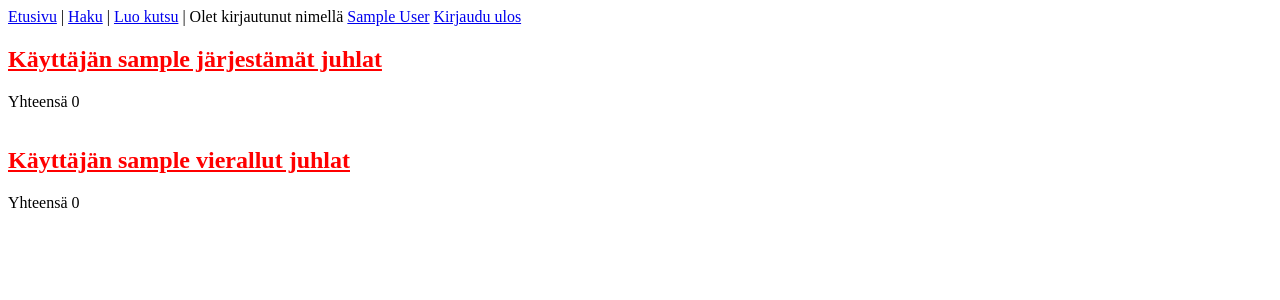
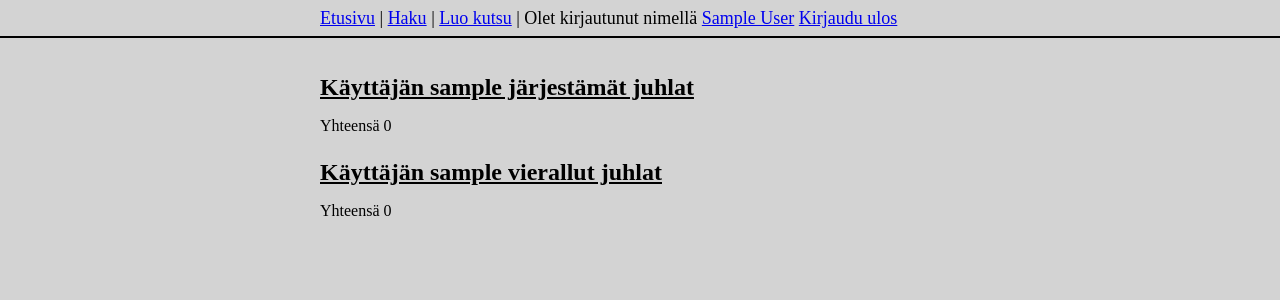
Before and after one commit to okkohy/juhlakutsu, a Flask app: page /user/1 in a window 1280 px wide. Shown: the top 300 px of the page. Run offline with Flask 3, Linux system fonts and the light colour scheme; the visitor is signed in with stand-in values (Sample User, id 1); data comes from the database, SQL or seed files in the repository; data that the repository does not hold is empty.

Commit message:
create real css styling

```diff
--- a/static/styles.css
+++ b/static/styles.css
@@ -1,19 +1,137 @@
+* {
+  background-color: lightgrey;
+}
+
+header {
+  position: fixed;
+  top: 0px;
+  left: 0px;
+  border-bottom: 2px solid black;
+  width: 100vw;
+}
+nav {
+  width: 50vw;
+  margin: auto;
+  line-height: 2em;
+  font-size: 18px;
+}
+
+.main {
+  margin-top: 74px;
+}
 
 h1, h2 {
-  color: red;
+  max-width: 50vw;
+  margin: 16px auto;
   text-decoration: underline;
+}
+
+p.text {
+  margin: 8px auto;
+  max-width: 50vw;
 }
 
 .parties {
   display: grid;
-  grid-auto-flow: column;
+  padding-left: 0px;
+  grid-template-columns: 1fr 1fr 1fr;
   grid-gap: 10px;
-  margin-left: 20vw;
-  margin-right: 20vw;
+  margin: auto;
+  max-width: 50vw;
 }
 
 .party {
+  max-width: 310px;
+  border: 3px dashed gray;
+  padding: 10px;
+}
 
-  max-width: 310px;
-  border: 1px solid #000;
+.party:hover {
+  border-style: solid;
 }
+
+.category, span.fee {
+  background-color: lightcoral;
+  border-radius: 5px;
+  padding: 1px 5px;
+}
+span.free {
+  background-color: #86e27e;
+  border-radius: 5px;
+  padding: 1px 5px;
+
+}
+
+button, .delete, .cancel {
+  color: black;
+  text-decoration: none;
+  font-size: 14px;
+  padding: 10px;
+  font-weight: bold;
+  border-width: 3px;
+  border-style: dashed;
+}
+
+button:hover, .delete:hover, .cancel:hover {
+  border-style: solid;
+  cursor: pointer;
+}
+
+.actions {
+  display: inline;
+}
+
+.delete {
+  border-color: red;
+}
+
+input, select, textarea {
+  border-style: dashed;
+  border-width: 3px;
+  margin-bottom: 20px;
+  margin-top: 6px;
+}
+textarea:focus-visible, input:focus-visible, select:focus {
+  outline: none;
+  border-style: solid;
+}
+
+input {
+  height: 25px;
+  line-height: 14px;
+}
+
+select {
+  height: 32px;
+}
+
+textarea {
+  width: max(190px, min(70vw, 340px));
+}
+
+dialog {
+  border-color: gray;
+}
+
+.form, .party-big {
+  max-width: max(45vw, 250px);
+  margin: auto;
+  margin-top: 74px;
+}
+
+@media only screen and (max-width: 1000px) {
+  .parties {
+    grid-template-columns: 1fr 1fr;
+  }
+}
+@media only screen and (max-width: 600px) {
+  body {
+    margin: 0px;
+  }
+  header {
+    position: relative;
+  }
+  .parties {
+    grid-template-columns: 1fr;
+  }
+}
--- a/templates/create_form.html
+++ b/templates/create_form.html
@@ -3,6 +3,7 @@
 {% block title %}Luo juhlakutsu{% endblock %}
 
 {% block content %}
+<div class="form create">
 <form action="/create" method="post">
   <input type="hidden" name="csrf_token" value="{{ session.csrf_token }}">
   </br >
@@ -19,7 +20,7 @@
   <textarea
       id="description"
       rows="8"
-      cols="60"
+      cols="40"
       name="description"
       placeholder="Kuvaus"
       maxlength="2000"
@@ -48,6 +49,8 @@
       name="entry_fee"
       placeholder="Hinta (&euro;)"
       >
+  <br>
   <button type="submit">Luo</button>
 </form>
+</div>
 {% endblock %}
--- a/templates/delete_form.html
+++ b/templates/delete_form.html
@@ -8,7 +8,7 @@
 <p>Haluatko varmasti poistaa juhlan?</p>
 <form action="/delete/{{ party.id }}" method="post">
   <input type="hidden" name="csrf_token" value="{{ session.csrf_token }}" />
-  <button type="submit" name="remove">Poista</button>
+  <button type="submit" name="remove" class="delete">Poista</button>
   <button type="submit" name="back">Palaa takaisin</button>
 </form>
 <p>
--- a/templates/index.html
+++ b/templates/index.html
@@ -3,6 +3,7 @@
 {% block title %}Juhlakutsut{% endblock %}
 
 {% block content %}
+<div class="main">
 <h2>Juhlakutsut</h2>
 
 <ul class="parties">
@@ -15,7 +16,7 @@
     {% if party.entry_fee %}
       <span class="fee">{{ party.entry_fee }} &euro;</span>
     {%else%}
-      <span>Ilmanen</span>
+      <span class="free">Ilmanen</span>
     {% endif %}
     <span class="datetime">{{ party.start_date }}</span>
     {% if party.category %}
@@ -26,4 +27,5 @@
   </div>
   {% endfor %}
 </ul>
+</div>
 {% endblock %}
--- a/templates/login_form.html
+++ b/templates/login_form.html
@@ -3,7 +3,7 @@
 {% block title %}Kirjaudu sisään{% endblock %}
 
 {% block content %}
-<form action="/login", method="post">
+<form action="/login" method="post" class="form">
   <p>Käyttäjätunnus</p>
   <input
       type="text"
@@ -14,6 +14,7 @@
       type="password"
       name="password"
       placeholder="Salasana">
+  <br>
   <button type="submit">Kirjaudu</button>
 </form>
 {% endblock %}
--- a/templates/register_form.html
+++ b/templates/register_form.html
@@ -3,7 +3,7 @@
 {% block title %}Luo tili{% endblock %}
 
 {% block content %}
-<form action="/register", method="post">
+<form action="/register" method="post" class="form">
   <p>Käyttäjätunnus</p>
   <input
       type="text"
@@ -24,6 +24,7 @@
       type="password"
       name="password2"
       placeholder="Salasana">
+  <br>
   <button type="submit">Luo tili</button>
 </form>
 {% endblock %}
--- a/templates/search_form.html
+++ b/templates/search_form.html
@@ -3,6 +3,8 @@
 {% block title %}Etsi juhlia{% endblock %}
 
 {% block content %}
+
+<div class="form search">
 <h2>Etsi juhlia</h2>
 
 <form action="/search" method="get">
@@ -37,5 +39,6 @@
   </div>
   {% endfor %}
 </ul>
+</div>
 {% endif %}
 {% endblock %}
--- a/templates/user.html
+++ b/templates/user.html
@@ -3,8 +3,9 @@
 {% block title %}{{ user.displayname }}{% endblock %}
 
 {% block content %}
+<div class="main">
 <h2>Käyttäjän {{ user.displayname }} järjestämät juhlat</h2>
-<p>Yhteensä {{ party_count }}</p>
+<p class="text">Yhteensä {{ party_count }}</p>
 <ul class="parties">
   {% for party in parties %}
   <div class="party">
@@ -13,16 +14,18 @@
     {% if party.entry_fee %}
       <span class="fee">{{ party.entry_fee }} &euro;</span>
     {%else%}
-      <span>Ilmanen</span>
+      <span class="free">Ilmanen</span>
     {% endif %}
     <span class="datetime">{{ party.start_date }}</span>
     <br />
-    <!-- Vieraiden määrä: {{ party.guest_count }} -->
+    <!-- {% if party.guest_count %} -->
+    <!--   Vieraiden määrä: {{ party.guest_count }} -->
+    <!-- {% endif %} -->
   </div>
   {% endfor %}
 </ul>
 <h2>Käyttäjän {{ user.displayname }} vierallut juhlat</h2>
-<p>Yhteensä {{ attend_count }}</p>
+<p class="text">Yhteensä {{ attend_count }}</p>
 <ul class="parties">
   {% for party in attended %}
   <div class="party">
@@ -31,12 +34,15 @@
     {% if party.entry_fee %}
       <span class="fee">{{ party.entry_fee }} &euro;</span>
     {%else%}
-      <span>Ilmanen</span>
+      <span class="free">Ilmanen</span>
     {% endif %}
     <span class="datetime">{{ party.start_date }}</span>
     <br />
-    <!-- Vieraiden määrä: {{ party.guest_count }} -->
+    <!-- {% if party.guest_count %} -->
+    <!--   Vieraiden määrä: {{ party.guest_count }} -->
+    <!-- {% endif %} -->
   </div>
   {% endfor %}
 </ul>
+</div>
 {% endblock %}
```
Also changed, not shown: templates/edit_form.html (+7 -4 lines).
